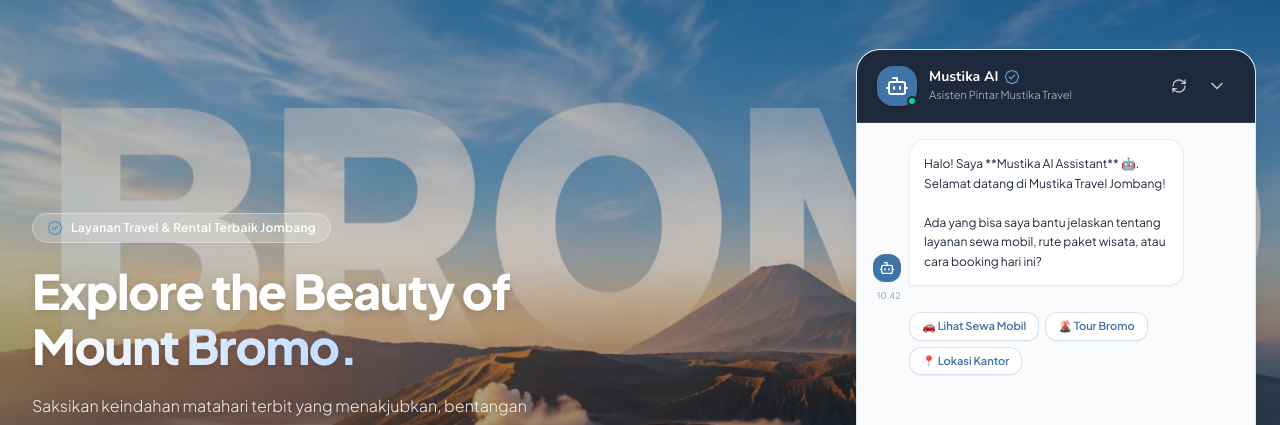
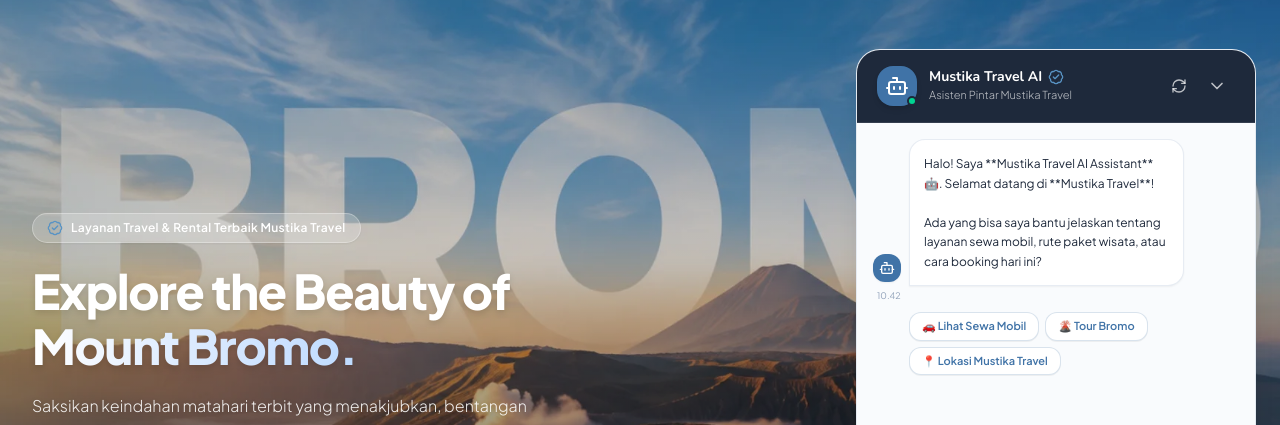
Before and after one commit to ggaku3076-ux/mustika-travel, a Next.js app: page / in a window 1280 px wide. Both pictures are taken after a click on the button "Tanya Mustika AI Assistant". Shown: the part 135-560 px from the top of the page. Built offline with nearby package versions, Linux system fonts and the light colour scheme; no server answers; the database is empty.

Commit message:
feat: add dynamic URL parameter white-labeling via BrandProvider for ?nama= query param

```diff
--- a/src/app/layout.tsx
+++ b/src/app/layout.tsx
@@ -1,6 +1,7 @@
 import type { Metadata, Viewport } from "next";
 import { Plus_Jakarta_Sans, Nunito } from "next/font/google";
 import "./globals.css";
+import { BrandProvider } from "@/context/BrandContext";
 
 const plusJakartaSans = Plus_Jakarta_Sans({
   variable: "--font-plus-jakarta",
@@ -58,13 +59,14 @@ export default function RootLayout({
         <link rel="preconnect" href="https://fonts.googleapis.com" />
         <link rel="preconnect" href="https://fonts.gstatic.com" crossOrigin="anonymous" />
       </head>
-      <body className="min-h-full flex flex-col bg-brand-cream text-brand-dark selection:bg-brand-orange selection:text-white">
-        <Navbar />
-        <main className="flex-grow">{children}</main>
-        <Footer />
-        <Chatbot />
+      <body className="flex min-h-full flex-col font-sans bg-brand-cream text-brand-dark antialiased">
+        <BrandProvider>
+          <Navbar />
+          <main className="flex-grow">{children}</main>
+          <Footer />
+          <Chatbot />
+        </BrandProvider>
       </body>
     </html>
-
   );
 }
--- a/src/components/Chatbot.tsx
+++ b/src/components/Chatbot.tsx
@@ -10,8 +10,10 @@ import { motion, AnimatePresence } from "framer-motion";
 import { ChatMessage } from "@/types/chatbot";
 import { generateAIResponse } from "@/services/aiChatService";
 import { createSupabaseChatSession, saveSupabaseMessage, fetchSupabaseChatHistory } from "@/lib/supabase";
+import { useBrand } from "@/context/BrandContext";
 
 export default function Chatbot() {
+  const { brandName } = useBrand();
   const [isOpen, setIsOpen] = useState<boolean>(false);
   const [messages, setMessages] = useState<ChatMessage[]>([]);
   const [inputQuery, setInputQuery] = useState<string>("");
@@ -35,12 +37,12 @@ export default function Chatbot() {
     const welcomeMsg: ChatMessage = {
       id: "msg_welcome",
       role: "assistant",
-      content: "Halo! Saya **Mustika AI Assistant** 🤖. Selamat datang di Mustika Travel Jombang! \n\nAda yang bisa saya bantu jelaskan tentang layanan sewa mobil, rute paket wisata, atau cara booking hari ini?",
+      content: `Halo! Saya **${brandName} AI Assistant** 🤖. Selamat datang di **${brandName}**!\n\nAda yang bisa saya bantu jelaskan tentang layanan sewa mobil, rute paket wisata, atau cara booking hari ini?`,
       timestamp: new Date().toLocaleTimeString("id-ID", { hour: "2-digit", minute: "2-digit" }),
       quickActions: [
         { label: "🚗 Lihat Sewa Mobil", action: "Berapa sewa mobil?" },
         { label: "🌋 Tour Bromo", action: "Info paket tour Bromo" },
-        { label: "📍 Lokasi Kantor", action: "Dimana alamat Mustika Travel?" },
+        { label: `📍 Lokasi ${brandName}`, action: `Dimana alamat ${brandName}?` },
       ],
     };
 
@@ -244,10 +246,10 @@ export default function Chatbot() {
                 </div>
                 <div>
                   <div className="flex items-center gap-1.5">
-                    <h3 className="font-nunito font-bold text-sm leading-none">Mustika AI</h3>
+                    <h3 className="font-nunito font-bold text-sm leading-none">{brandName} AI</h3>
                     <BadgeCheck className="h-4 w-4 text-brand-orange-light shrink-0" />
                   </div>
-                  <span className="text-[11px] text-white/70 font-light mt-0.5 block">Asisten Pintar Mustika Travel</span>
+                  <span className="text-[11px] text-white/70 font-light mt-0.5 block">Asisten Pintar {brandName}</span>
                 </div>
               </div>
 
--- a/src/components/Footer.tsx
+++ b/src/components/Footer.tsx
@@ -1,7 +1,12 @@
+"use client";
+
 import Link from "next/link";
 import { MapPin, Phone, Mail, Clock, Compass, ExternalLink } from "lucide-react";
+import { useBrand } from "@/context/BrandContext";
 
 export default function Footer() {
+  const { brandName } = useBrand();
+
   return (
     <footer
       id="kontak"
@@ -19,12 +24,12 @@ export default function Footer() {
                 {/* eslint-disable-next-line @next/next/no-img-element */}
                 <img
                   src="/Asset/LOGO.png"
-                  alt="Mustika Travel Logo"
+                  alt={`${brandName} Logo`}
                   className="h-full w-full object-contain bg-transparent"
                 />
               </div>
-              <span className="font-nunito font-light text-xl text-white tracking-tight">
-                Mustika Travel
+              <span className="font-nunito font-bold text-xl text-white tracking-tight">
+                {brandName}
               </span>
             </div>
             <p className="text-xs text-white/75 leading-relaxed max-w-[280px]">
@@ -93,16 +98,16 @@ export default function Footer() {
                   {/* eslint-disable-next-line @next/next/no-img-element */}
                   <img
                     src="/Asset/LOGO.png"
-                    alt="Mustika Travel Logo"
+                    alt={`${brandName} Logo`}
                     className="h-full w-full object-contain bg-transparent"
                   />
                 </div>
                 <span className="font-nunito font-semibold text-xl text-white tracking-tight">
-                  Mustika Travel
+                  {brandName}
                 </span>
               </div>
               <p className="text-sm text-white/80 leading-relaxed">
-                Menyediakan armada terbaik dan paket tour menarik untuk perjalanan bisnis maupun liburan keluarga Anda di Jombang.
+                Menyediakan armada terbaik dan paket tour menarik untuk perjalanan bisnis maupun liburan keluarga Anda.
               </p>
             </div>
 
@@ -120,8 +125,8 @@ export default function Footer() {
             <div>
               <h4 className="font-semibold text-sm mb-4 uppercase tracking-wider text-brand-orange">Layanan</h4>
               <ul className="flex flex-col gap-2.5 text-sm text-white/80">
-                <li>Sewa Mobil Jombang</li>
-                <li>Paket Tour Bali / Malang</li>
+                <li>Sewa Mobil & Driver</li>
+                <li>Paket Tour Bromo / Bali / Malang</li>
                 <li>Antar Jemput Bandara</li>
                 <li>Ziarah Wali Songo</li>
               </ul>
@@ -132,7 +137,7 @@ export default function Footer() {
               <ul className="flex flex-col gap-3 text-sm text-white/80">
                 <li className="flex items-start gap-2.5">
                   <MapPin className="h-5 w-5 shrink-0 text-brand-orange" />
-                  <span>Kabupaten Jombang, Jawa Timur</span>
+                  <span>Jawa Timur, Indonesia</span>
                 </li>
                 <li className="flex items-center gap-2.5">
                   <Phone className="h-5 w-5 shrink-0 text-brand-orange" />
@@ -140,14 +145,14 @@ export default function Footer() {
                 </li>
                 <li className="flex items-center gap-2.5">
                   <Mail className="h-5 w-5 shrink-0 text-brand-orange" />
-                  <a href="mailto:info@mustikatravel.com" className="hover:text-white transition-colors">info@mustikatravel.com</a>
+                  <a href="mailto:info@travel.com" className="hover:text-white transition-colors">info@travel.com</a>
                 </li>
               </ul>
             </div>
           </div>
 
           <div className="flex items-center justify-between pt-8 border-t border-white/10 text-xs text-white/60">
-            <p>© 2026 Mustika Travel. All rights reserved.</p>
+            <p>© 2026 {brandName}. All rights reserved.</p>
             <div className="flex gap-4">
               <Link href="#" className="hover:text-white">Syarat & Ketentuan</Link>
               <Link href="#" className="hover:text-white">Kebijakan Privasi</Link>
--- a/src/components/Hero.tsx
+++ b/src/components/Hero.tsx
@@ -1,8 +1,13 @@
+"use client";
+
 import Image from "next/image";
 import Link from "next/link";
 import { Compass, Camera, Map, ArrowRight, ShieldCheck, BadgeCheck, Award } from "lucide-react";
+import { useBrand } from "@/context/BrandContext";
 
 export default function Hero() {
+  const { brandName } = useBrand();
+
   return (
     <section
       id="beranda"
@@ -13,7 +18,7 @@ export default function Hero() {
       <div className="absolute inset-0 hidden lg:block z-0" aria-hidden="true">
         <Image
           src="/Asset/BACKGROUND_BROMO_DESKTOP.webp"
-          alt="Mustika Travel Desktop Background"
+          alt={`${brandName} Desktop Background`}
           fill
           priority
           sizes="100vw"
@@ -23,7 +28,7 @@ export default function Hero() {
       <div className="absolute inset-0 block lg:hidden z-0" aria-hidden="true">
         <Image
           src="/Asset/BACKGROUND_BROMO_MOBILE.webp"
-          alt="Mustika Travel Mobile Background"
+          alt={`${brandName} Mobile Background`}
           fill
           priority
           sizes="100vw"
@@ -41,7 +46,7 @@ export default function Hero() {
           {/* FLOATING BADGE */}
           <div className="inline-flex items-center gap-2 px-3.5 py-1.5 rounded-full bg-white/20 border border-white/30 text-xs font-semibold text-white tracking-wide shadow-xs">
             <BadgeCheck className="h-4 w-4 text-brand-orange-light shrink-0" />
-            <span>Layanan Travel & Rental Terbaik Jombang</span>
+            <span>Layanan Travel & Rental Terbaik {brandName}</span>
           </div>
 
           {/* MAIN HEADING */}
--- a/src/components/Navbar.tsx
+++ b/src/components/Navbar.tsx
@@ -5,8 +5,10 @@ import Link from "next/link";
 import { usePathname } from "next/navigation";
 import { ArrowRight } from "lucide-react";
 import { motion, AnimatePresence } from "framer-motion";
+import { useBrand } from "@/context/BrandContext";
 
 export default function Navbar() {
+  const { brandName } = useBrand();
   const [isOpen, setIsOpen] = useState(false);
   const [scrolled, setScrolled] = useState(false);
   const pathname = usePathname();
@@ -76,18 +78,18 @@ export default function Navbar() {
           <Link
             href="/"
             className="flex items-center gap-3 group transition-transform duration-300 hover:scale-[1.02]"
-            aria-label="Mustika Travel - Kembali ke Beranda"
+            aria-label={`${brandName} - Kembali ke Beranda`}
           >
             <div className="relative h-11 w-11 shrink-0 overflow-hidden flex items-center justify-center">
               {/* eslint-disable-next-line @next/next/no-img-element */}
               <img
                 src="/Asset/LOGO.png"
-                alt="Mustika Travel Logo"
+                alt={`${brandName} Logo`}
                 className="h-full w-full object-contain filter drop-shadow-sm bg-transparent group-hover:rotate-6 transition-transform duration-300"
               />
             </div>
             <span className="font-nunito font-bold text-lg tracking-tight text-white leading-none">
-              Mustika Travel
+              {brandName}
             </span>
           </Link>
 
@@ -193,12 +195,12 @@ export default function Navbar() {
                     {/* eslint-disable-next-line @next/next/no-img-element */}
                     <img
                       src="/Asset/LOGO.png"
-                      alt="Mustika Travel Logo"
+                      alt={`${brandName} Logo`}
                       className="h-full w-full object-contain bg-transparent"
                     />
                   </div>
                   <span className="font-nunito font-bold text-lg text-brand-dark tracking-tight">
-                    Mustika Travel
+                    {brandName}
                   </span>
                 </div>
 
--- /dev/null
+++ b/src/context/BrandContext.tsx
@@ -0,0 +1,62 @@
+"use client";
+
+import React, { createContext, useContext, useEffect, useState, Suspense } from "react";
+import { useSearchParams } from "next/navigation";
+
+interface BrandContextType {
+  brandName: string;
+  brandPhone: string;
+  isCustomBrand: boolean;
+}
+
+const BrandContext = createContext<BrandContextType>({
+  brandName: "Mustika Travel",
+  brandPhone: "0812-3456-789",
+  isCustomBrand: false,
+});
+
+function BrandSearchParamsHandler({ setBrand }: { setBrand: (b: { name: string; phone: string; custom: boolean }) => void }) {
+  const searchParams = useSearchParams();
+
+  useEffect(() => {
+    const rawNama = searchParams.get("nama") || searchParams.get("brand") || searchParams.get("travel");
+    const rawPhone = searchParams.get("wa") || searchParams.get("phone") || "0812-3456-789";
+
+    if (rawNama && rawNama.trim() !== "") {
+      setBrand({
+        name: rawNama.trim(),
+        phone: rawPhone.trim(),
+        custom: true,
+      });
+    } else {
+      setBrand({
+        name: "Mustika Travel",
+        phone: "0812-3456-789",
+        custom: false,
+      });
+    }
+  }, [searchParams, setBrand]);
+
+  return null;
+}
+
+export function BrandProvider({ children }: { children: React.ReactNode }) {
+  const [brand, setBrand] = useState({
+    name: "Mustika Travel",
+    phone: "0812-3456-789",
+    custom: false,
+  });
+
+  return (
+    <BrandContext.Provider value={{ brandName: brand.name, brandPhone: brand.phone, isCustomBrand: brand.custom }}>
+      <Suspense fallback={null}>
+        <BrandSearchParamsHandler setBrand={setBrand} />
+      </Suspense>
+      {children}
+    </BrandContext.Provider>
+  );
+}
+
+export function useBrand() {
+  return useContext(BrandContext);
+}
```
